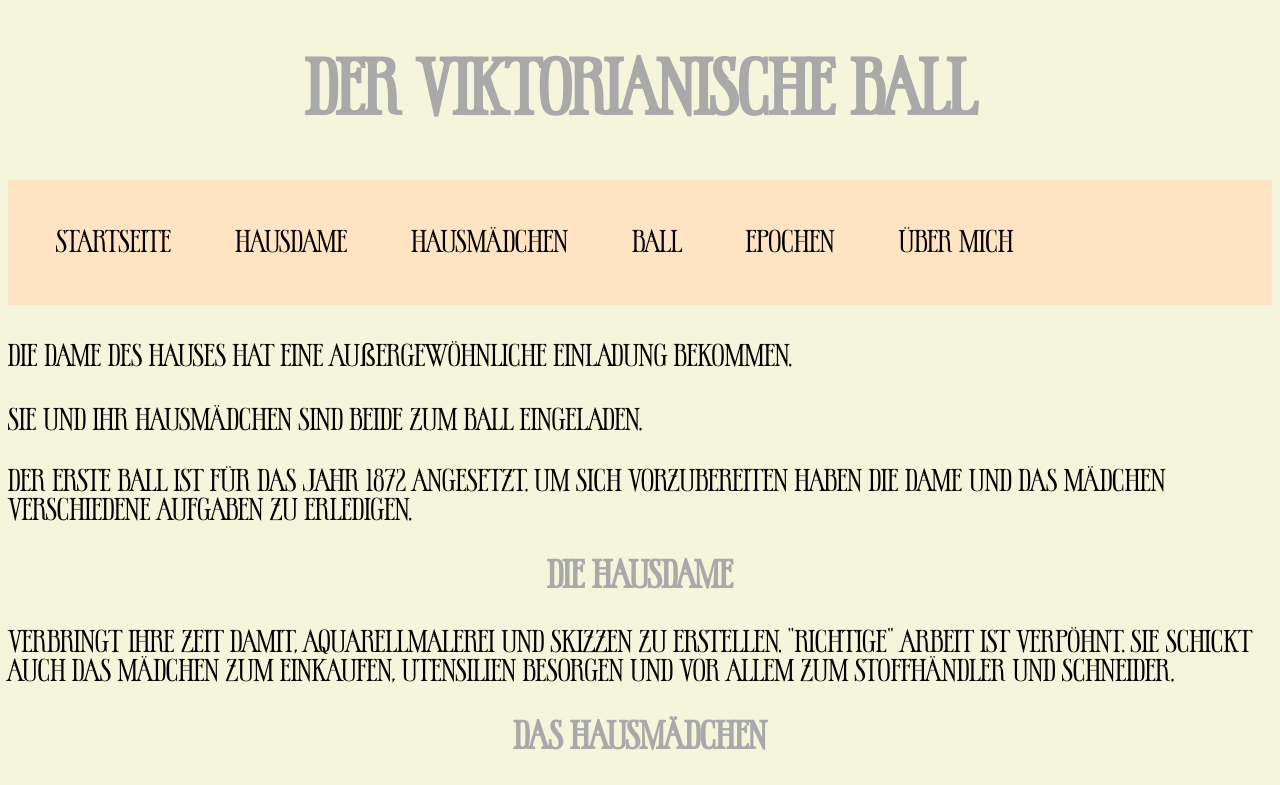
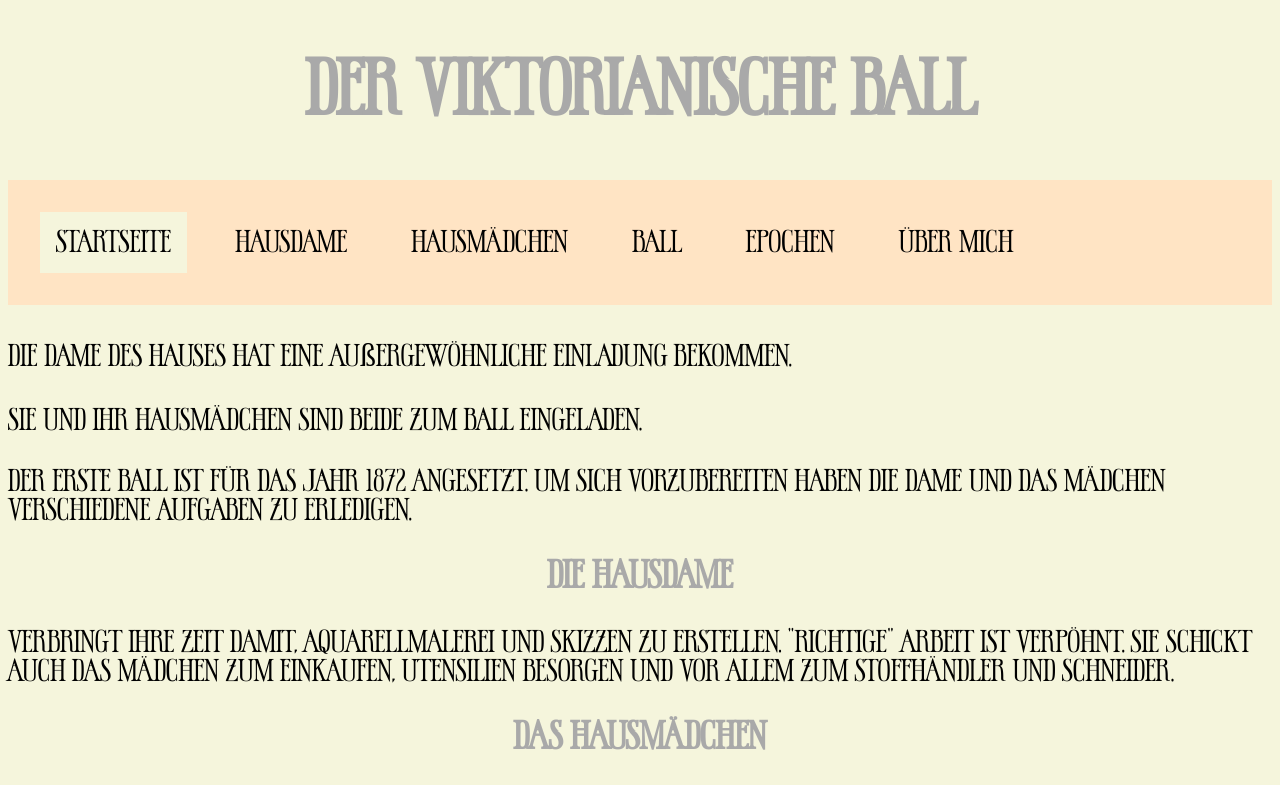
Before and after one commit to MikauDraganam/ViktorianischeBall, a plain HTML site: page index.html in a window 1280 px wide. Shown: the top 785 px of the page. Drawn offline with Linux system fonts and the light colour scheme.

Commit message:
Add files via upload

```diff
--- a/index.html
+++ b/index.html
@@ -19,7 +19,7 @@
 <h1>Der viktorianische Ball</h1>
 
 <ul>
-    <li><a href="/index.html">Startseite</a></li>
+    <li><a href="index.html"style= background-color:beige>Startseite</a></li>
     <li><a href="Sites/Hausdame.html">Hausdame</a></li>
     <li><a href="Sites/Hausmädchen.html">Hausmädchen</a></li>
     <li><a href="Sites/Ball.html">Ball</a></li>
```
